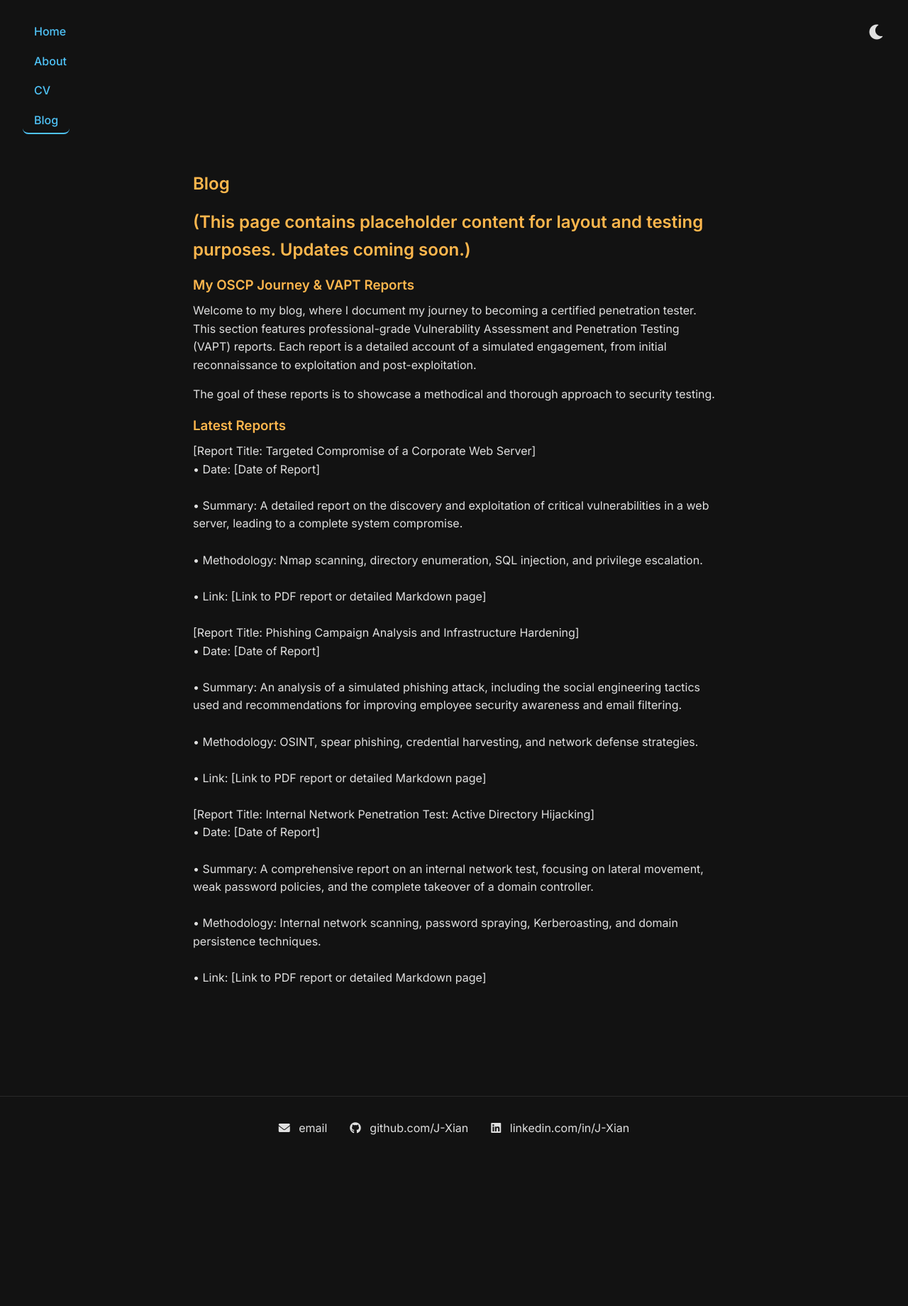
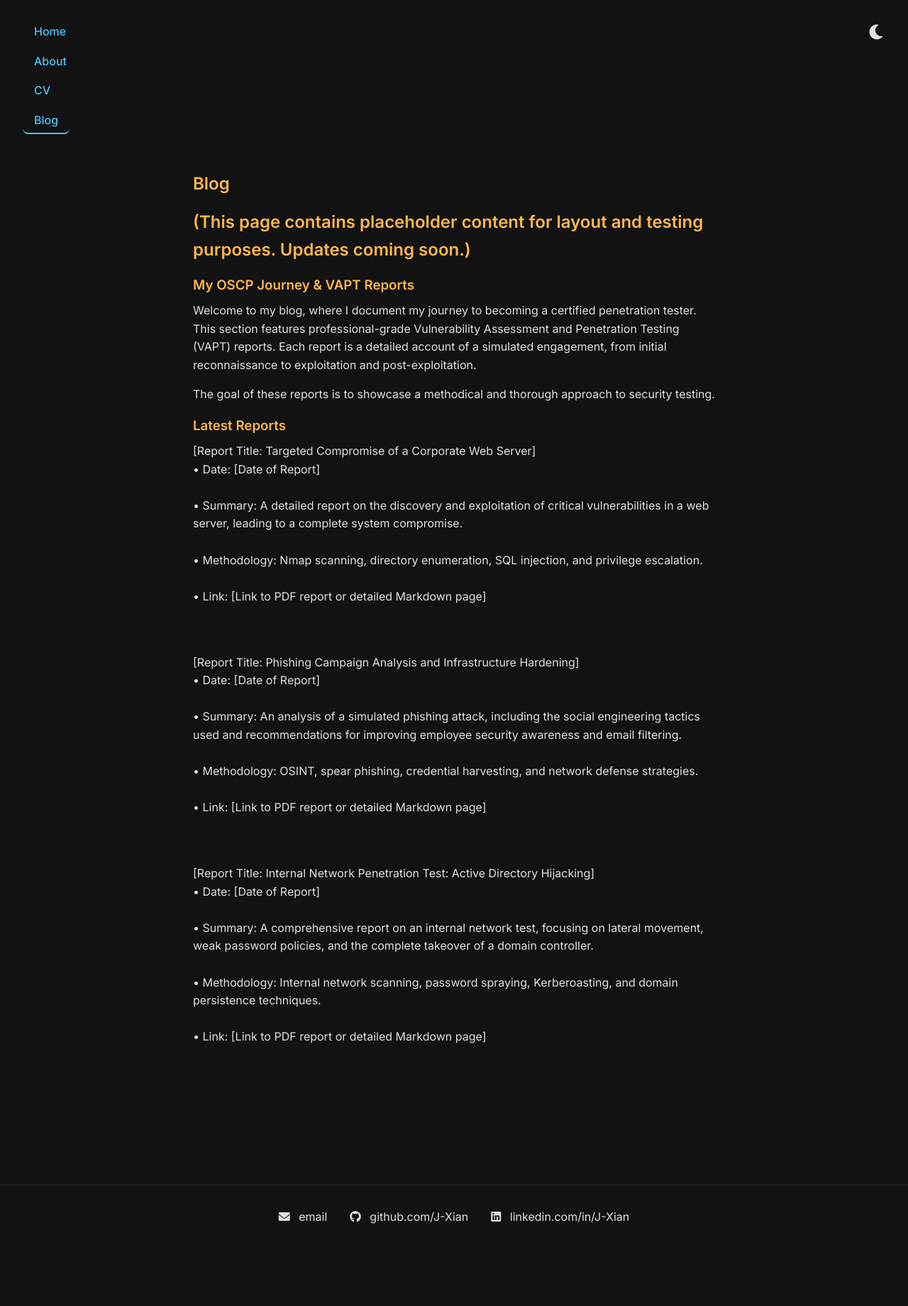
Before and after one commit to J-Xian/J-Xian.github.io, a Jekyll site: the page built from blog.md, in a window 1280 px wide. Shown: the whole page at 71% size. Built offline with Jekyll 4.4.1, drawn with Linux system fonts in a browser that asks for light colours; before the commit the page ends 1715 px from its top, so only the background shows below that.

Commit message:
Update blog.md

```diff
--- a/blog.md
+++ b/blog.md
@@ -27,10 +27,10 @@ The goal of these reports is to showcase a methodical and thorough approach to s
 <br>
 <br>
 • Link: [Link to PDF report or detailed Markdown page]
+
+</div>
 <br>
 <br>
-</div>
-
 <div class="blog-post-item">
 [Report Title: Phishing Campaign Analysis and Infrastructure Hardening]
 <br>
@@ -44,10 +44,10 @@ The goal of these reports is to showcase a methodical and thorough approach to s
 <br>
 <br>
 • Link: [Link to PDF report or detailed Markdown page]
+
+</div>
 <br>
 <br>
-</div>
-
 <div class="blog-post-item">
 [Report Title: Internal Network Penetration Test: Active Directory Hijacking]
 <br>
@@ -61,6 +61,7 @@ The goal of these reports is to showcase a methodical and thorough approach to s
 <br>
 <br>
 • Link: [Link to PDF report or detailed Markdown page]
+
+</div>
 <br>
 <br>
-</div>
```
